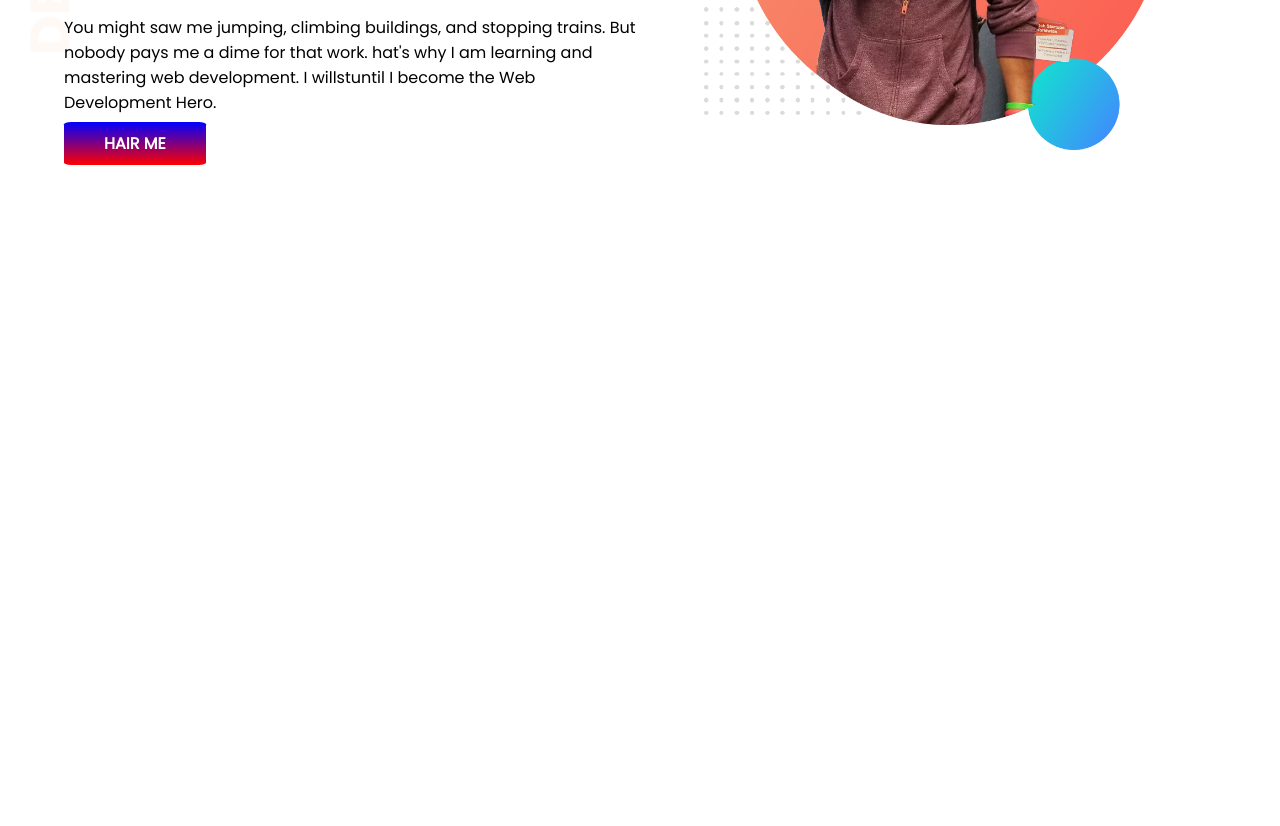
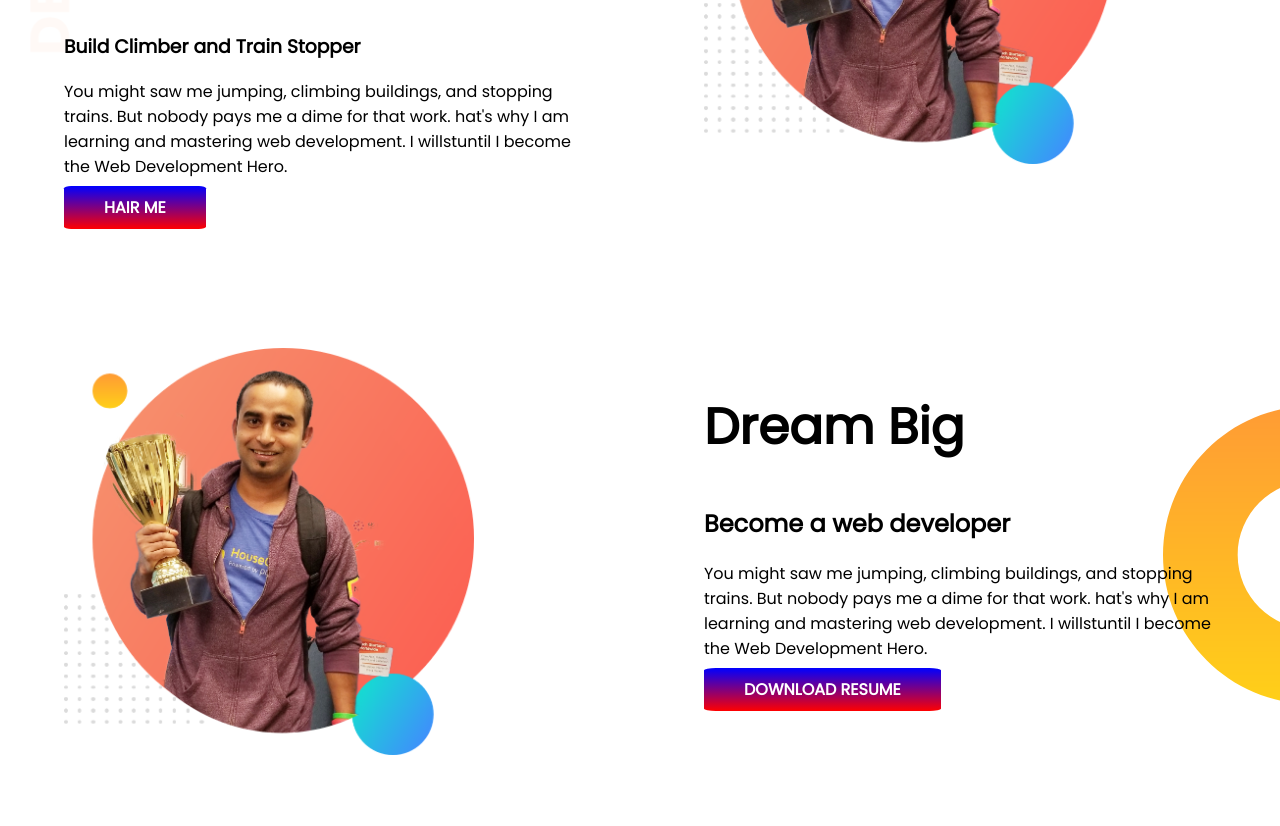
Before and after one commit to rajib074/my-fast-website, a plain HTML site: page index.html in a window 1280 px wide. Shown: the part 307-1133 px from the top of the page. Before the commit the page ends 800 px from the top, so only its background shows below. Drawn offline with Linux system fonts and the light colour scheme.

Commit message:
big dream

```diff
--- a/index.html
+++ b/index.html
@@ -28,6 +28,21 @@
             <img src="images/jhankar.png" alt="images">
         </div>
     </section>
+    <section class="bag_dream">
+        <div class="hafe_width">
+            <img src="images/jhankar.png" alt="images">
+        </div>
+        <div class="hafe_width">
+            <h1>Dream Big</h1>
+            <h2>Become a web developer</h2>
+            <p>You might saw me jumping, climbing buildings, and stopping trains. But nobody pays me a dime for that
+                work.
+                hat's why I am learning and mastering web development. I willstuntil I become the Web Development Hero.
+            </p>
+            <a class="link_baton" target="_blank" href="https://www.facebook.com/">DOWNLOAD RESUME</a>
+        </div>
+
+    </section>
 
 
 
--- a/style.css
+++ b/style.css
@@ -13,7 +13,7 @@ section{
 }
 .hafe_width{
     width: 50%;
-    padding-left: 5%;
+    padding: 5%;
 }
 .hafe_width img{
     width: 80%;
@@ -30,3 +30,9 @@ section{
     background-image: url(images/top-banner.png);
     background-repeat: no-repeat;
 }
+.bag_dream{
+    background-image: url(images/dream-bg.png);
+    background-repeat: no-repeat;
+    background-position: right;
+
+}
```
